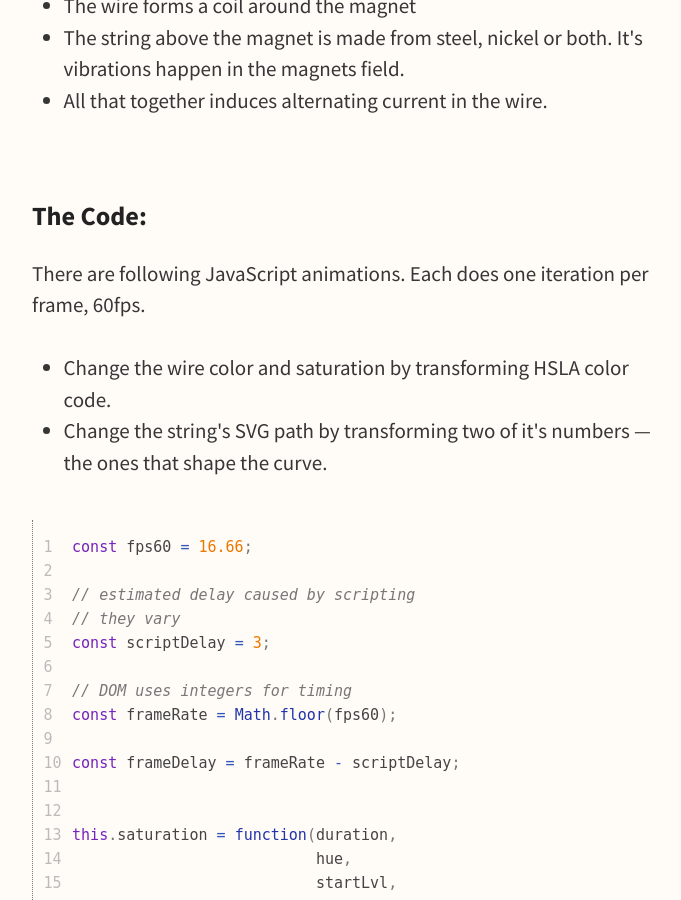
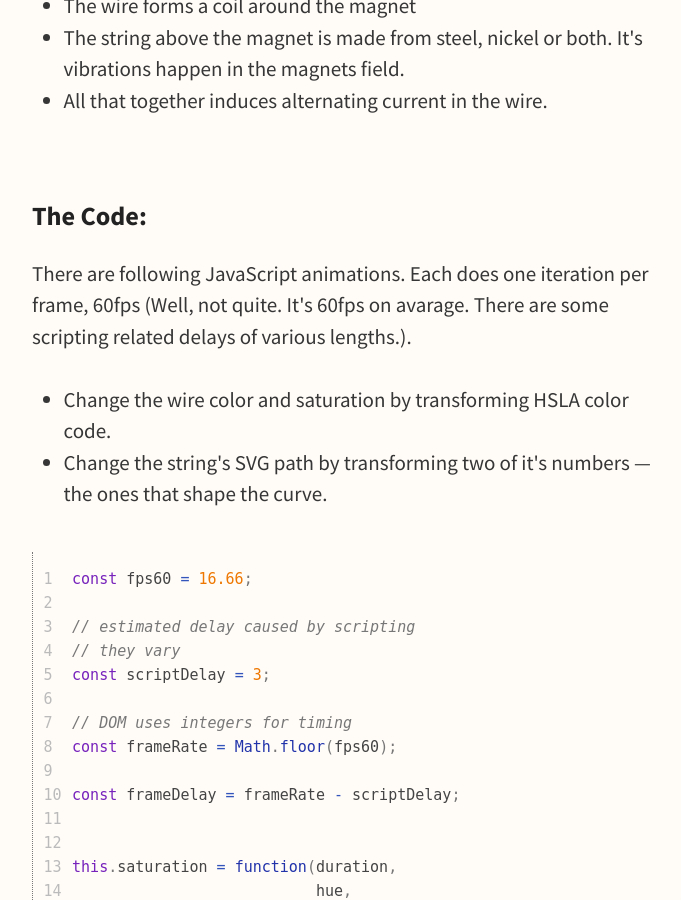
Before and after one commit to bart747/bart747, a Jekyll site: the page built from projects/60fps/index.html, in a window 1280 px wide and 900 px high, scrolled down 930 px. Shown: the whole window, without its empty margins (293-974 px from the left). Built offline with Jekyll 4.4.1, drawn with Linux system fonts in a browser that asks for light colours; comment, search, counter and statistics services are not loaded.

Commit message:
rewirite part of description in '60fps' project

```diff
--- a/projects/60fps/index.html
+++ b/projects/60fps/index.html
@@ -40,7 +40,7 @@ title: JS Animation Script + SVG Graph in 60fps
   <h2>The Code:</h2>
   <p>
     There are following JavaScript animations. Each does one iteration per
-    frame, 60fps.
+    frame, 60fps (Well, not quite. It's 60fps on avarage. There are some scripting related delays of various lengths.).
 
     <ul>
       <li>
```
